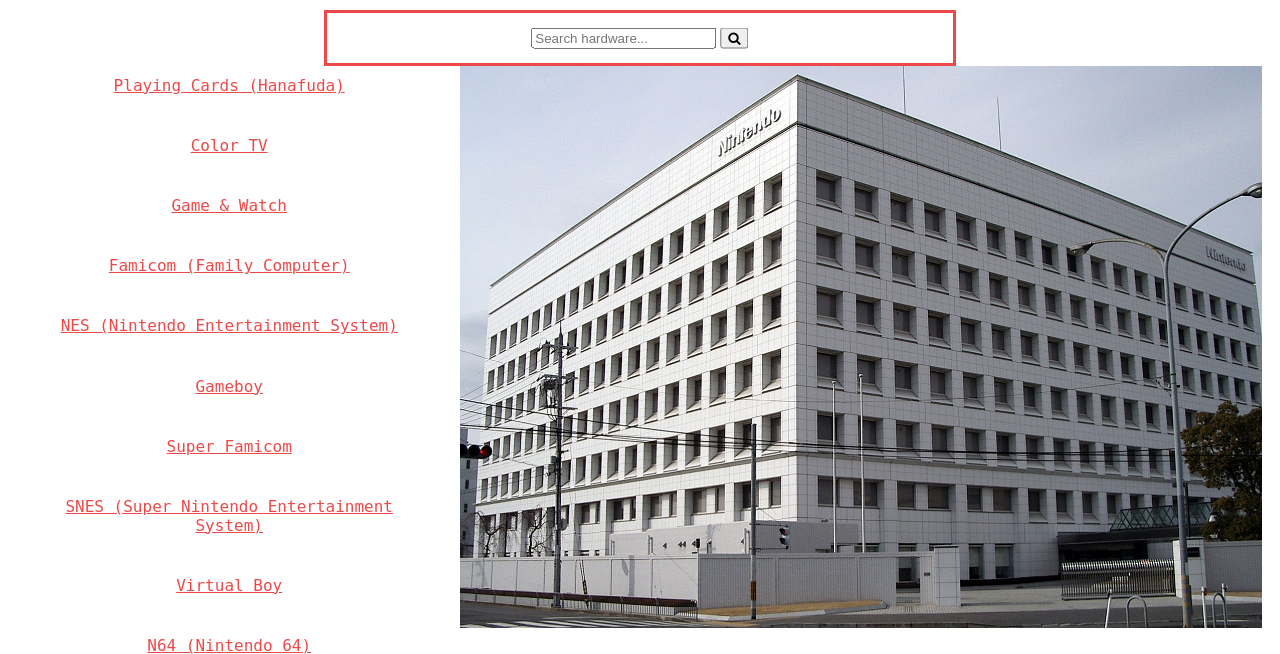
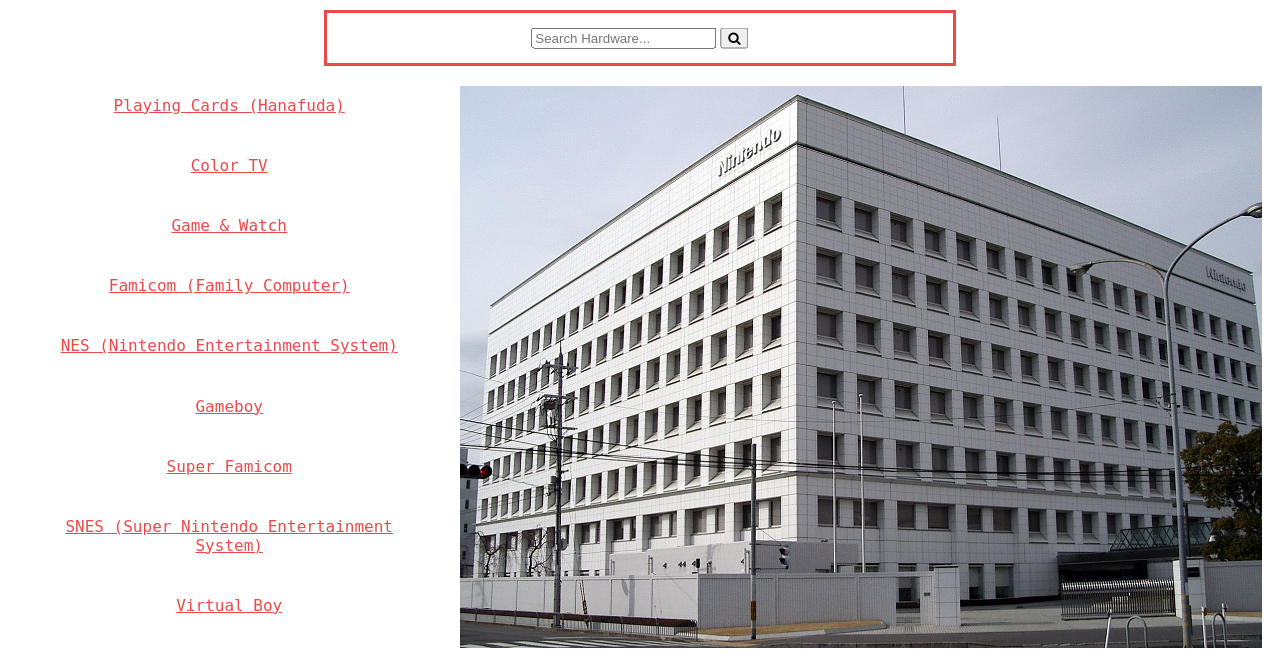
Before and after one commit to 22197/yr12db_webproject, a Flask app: page /allhardware in a window 1280 px wide. Shown: the part 67-721 px from the top of the page. Run offline with Flask 3, Linux system fonts and the light colour scheme; data comes from the database, SQL or seed files in the repository; some web fonts are replaced.

Commit message:
quick fixes

```diff
--- a/static/style.css
+++ b/static/style.css
@@ -112,8 +112,8 @@ header{
 }
     /* searchbar */
 .container1 {
-    top:10px;
-    bottom:10px;
+    margin-top:10px;
+    margin-bottom:10px;
     height: 50px;
     position: relative;
     border: 3px solid #EE4949;
--- a/templates/all_hardware.html
+++ b/templates/all_hardware.html
@@ -5,7 +5,7 @@
 <div class = "container1">
    <div class="center">
         <form action="/search" method="get">{# Help from Github Copilot and W3 schools #}
-            <input type="text" name="query" placeholder="Search hardware...">
+            <input type="text" name="query" placeholder="Search Hardware...">
             <button type="submit"><i class="fa fa-search"></i></button>
         </form>
    </div>
```
